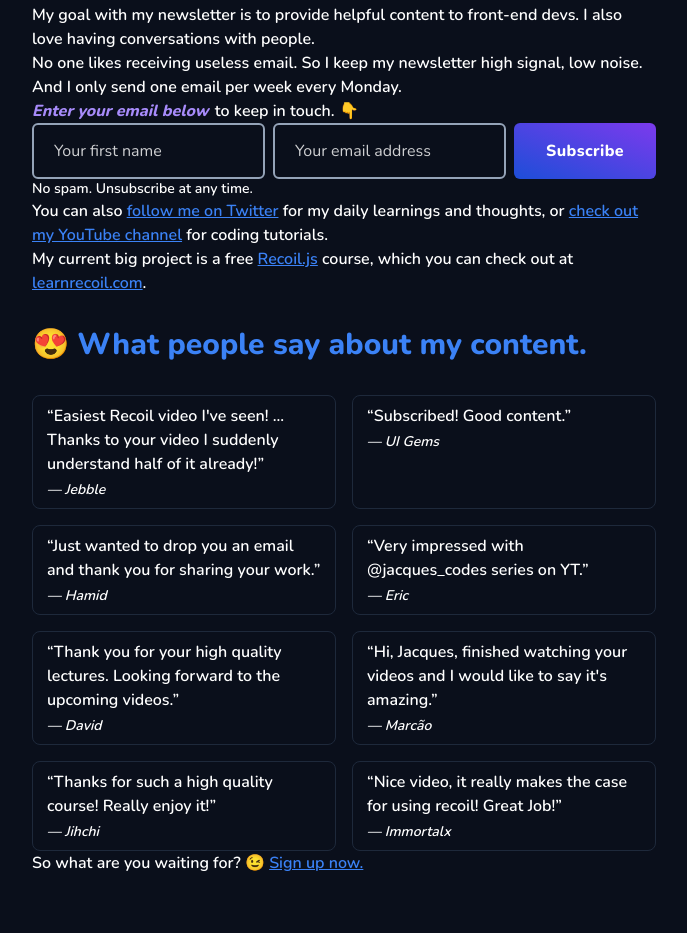
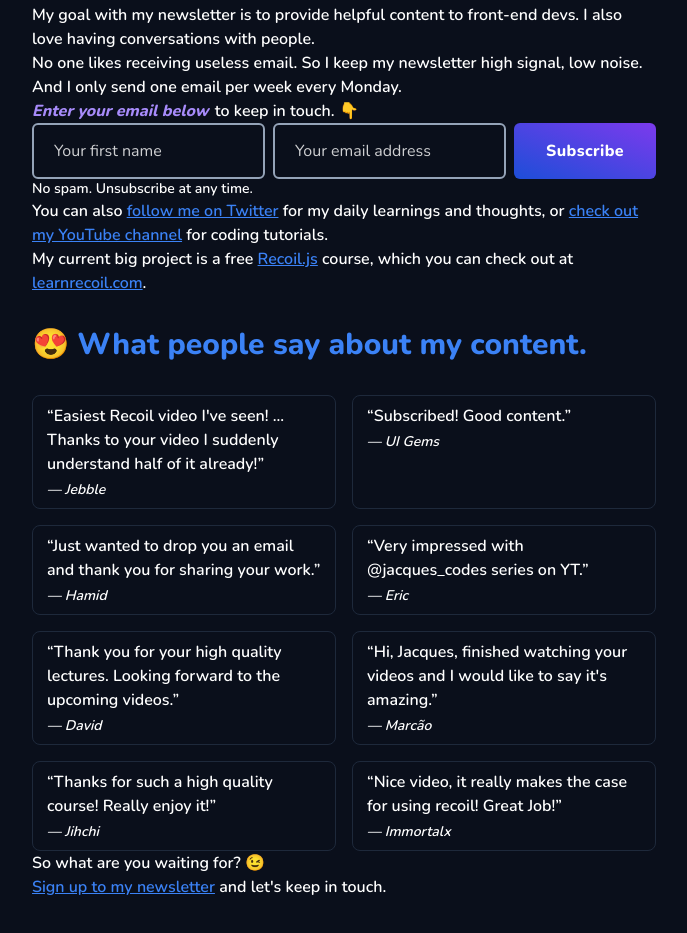
Before and after one commit to jacques-blom/jacquesblom-com, a Gatsby site: page / in a window 1280 px wide. Shown: the part 709-1642 px from the top of the page, without its empty margins (160-847 px from the left). Built offline with nearby package versions, Linux system fonts and the light colour scheme; Gatsby itself is replaced by a stand-in of ours; what @tailwindcss/typography would draw is missing.

Commit message:
Copy change

```diff
--- a/src/pages/index.tsx
+++ b/src/pages/index.tsx
@@ -131,8 +131,10 @@ const IndexPage = () => {
                             ))}
                         </div>
                         <p>
-                            So what are you waiting for? 😉{" "}
-                            <a href="#follow">Sign up now.</a>
+                            So what are you waiting for? 😉
+                            <br />
+                            <a href="#follow">Sign up to my newsletter</a> and
+                            let's keep in touch.
                         </p>
                     </div>
                 </div>
```
